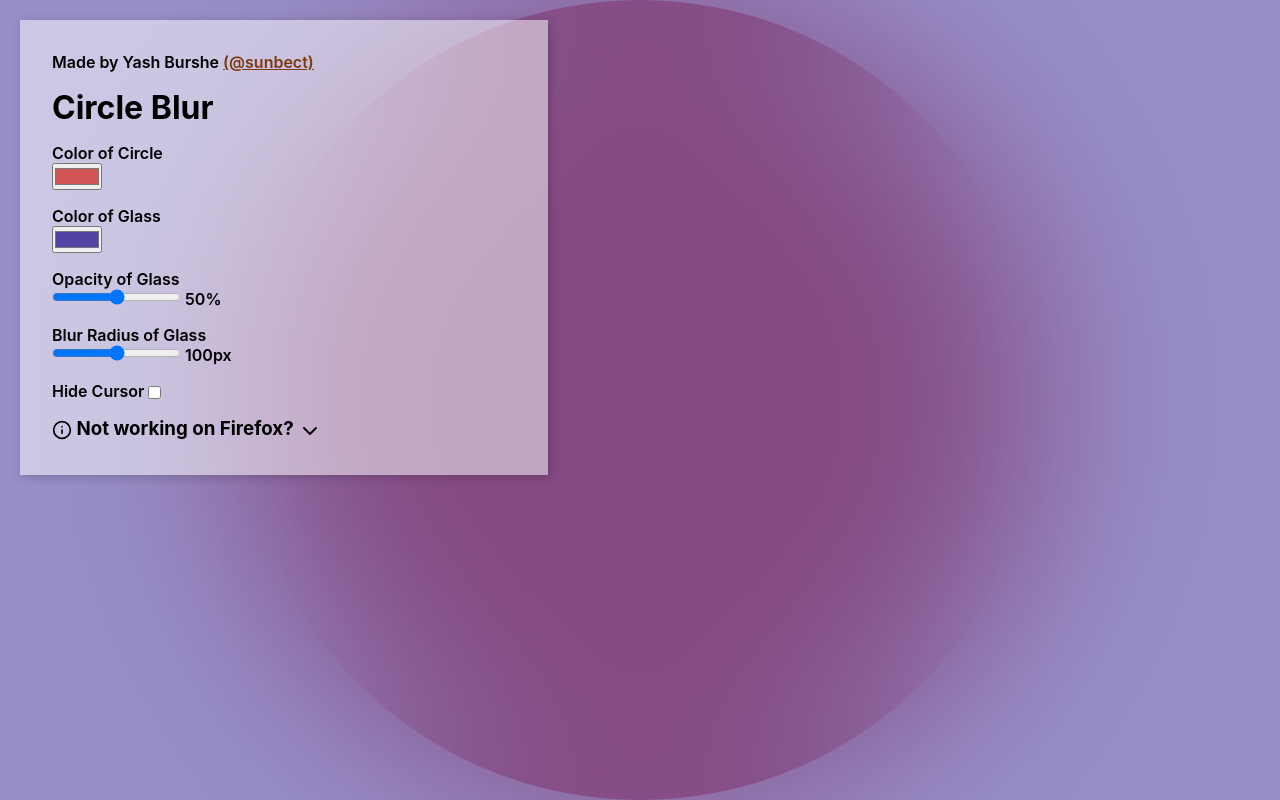
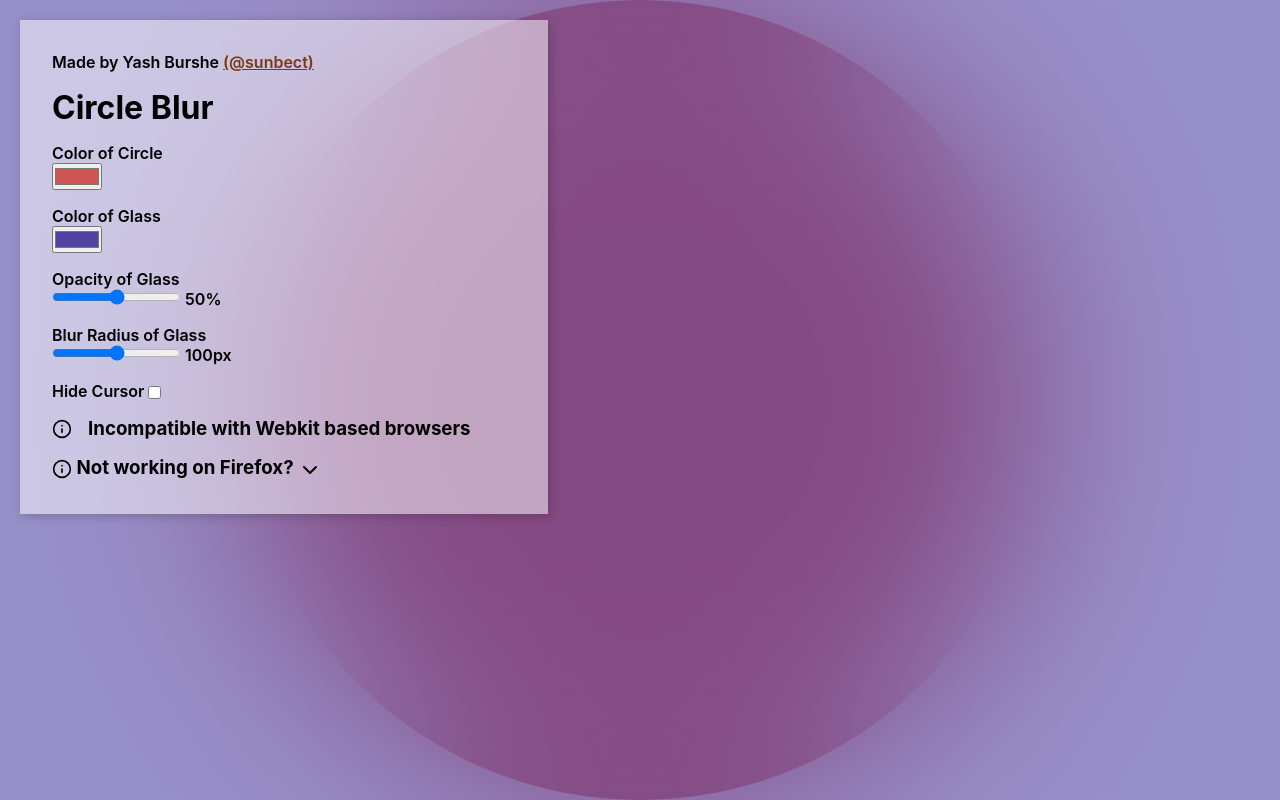
Before and after one commit to yburshe/backdrop-filter, a plain HTML site: page index.html in a window 1280 px wide. Drawn offline with Linux system fonts and the light colour scheme.

Commit message:
Add warning for webkit

```diff
--- a/index.html
+++ b/index.html
@@ -55,7 +55,29 @@
           onclick="hideCursorFunction()"
         />
       </div>
+      <div class="webkit">
+          <svg
+              xmlns="http://www.w3.org/2000/svg"
+              width="20"
+              height="20"
+              viewBox="0 0 24 24"
+              fill="none"
+              stroke="currentColor"
+              stroke-width="2"
+              stroke-linecap="round"
+              stroke-linejoin="round"
+              class="feather feather-info"
+            >
+              <circle cx="12" cy="12" r="10"></circle>
+              <line x1="12" y1="16" x2="12" y2="12"></line>
+              <line x1="12" y1="8" x2="12.01" y2="8"></line>
+            </svg>
+            <h3>Incompatible with Webkit based browsers</h3>
+            </div>
       <div class="firefox">
+
+
+
         <div id="dropdownClick" class="firefox--click" onclick="dropdown()">
           <h3>
             <svg
@@ -104,7 +126,7 @@
           <code>true</code>). To change preferences in Firefox, visit
           about:config.
         </div>
-      </div>
+
     </div>
   </body>
   <script src="app.js"></script>
--- a/styles.css
+++ b/styles.css
@@ -15,6 +15,19 @@ body {
   z-index: -1;
   background-color: #5143a398;
   backdrop-filter: blur(100px);
+}
+
+.webkit, .firefox{
+  display: flex;
+  gap: 1rem;
+}
+
+.webkit{
+  align-items: center;
+}
+
+.firefox{
+  flex-direction: column;
 }
 
 .firefox svg {
```
